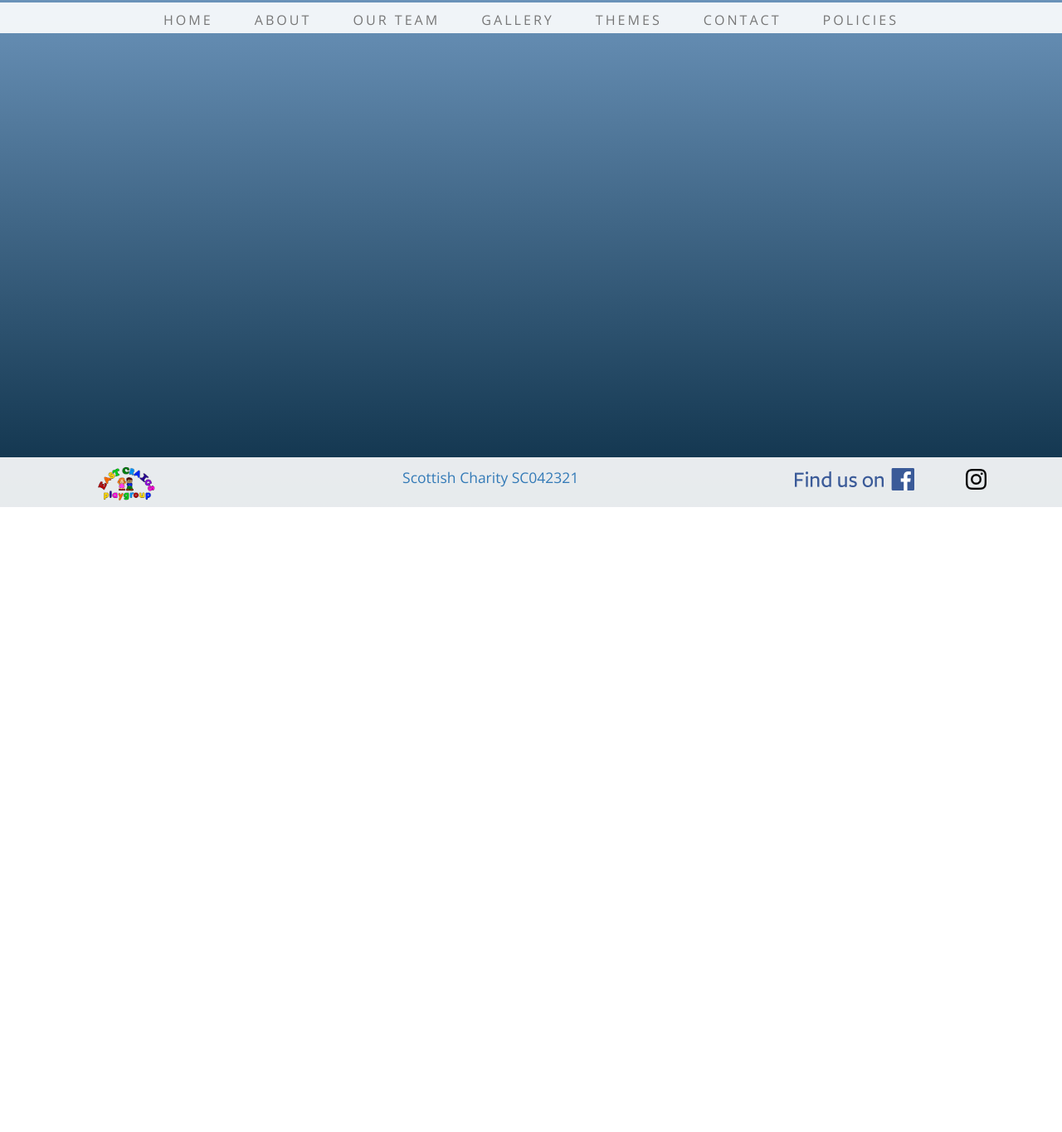
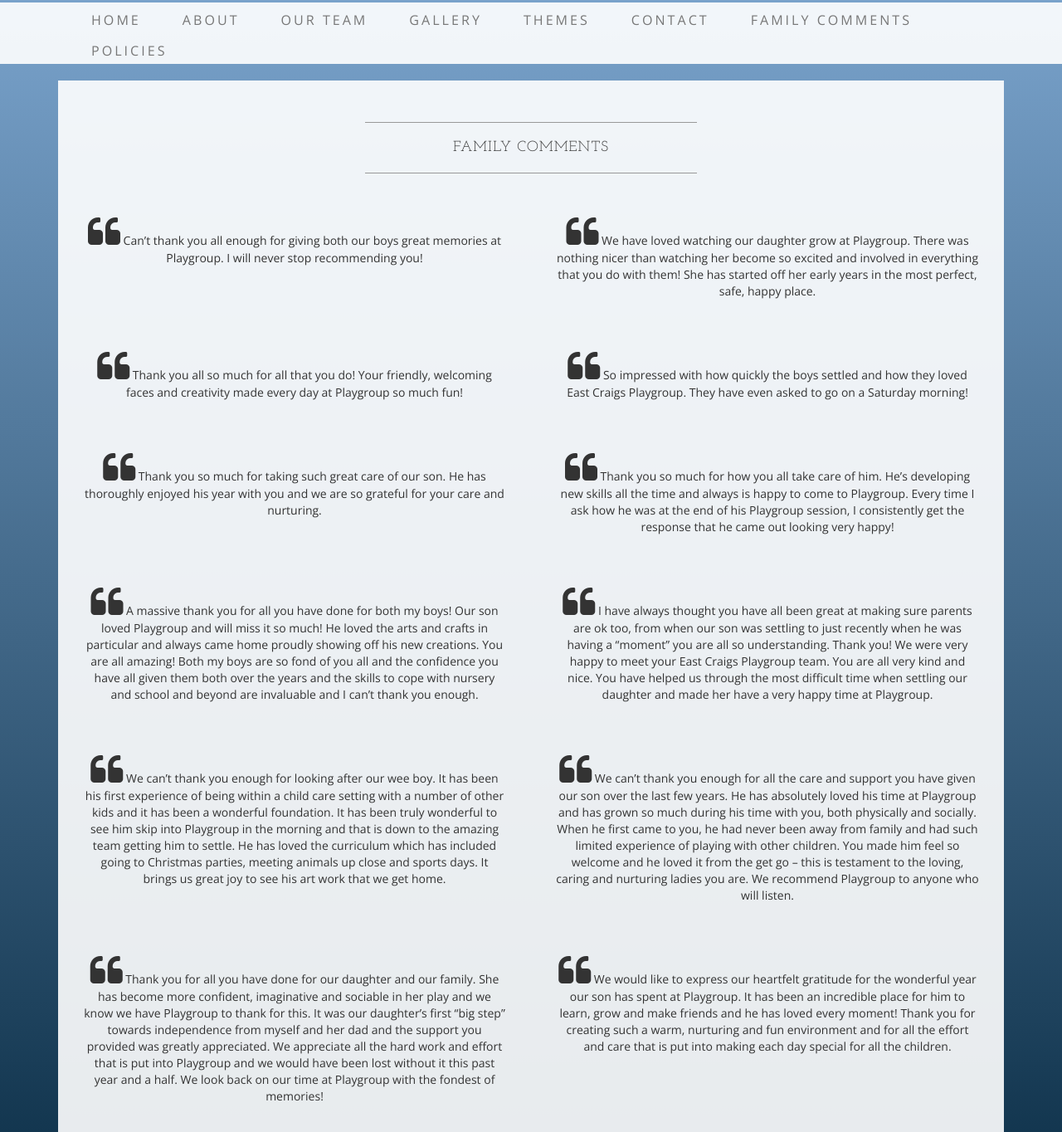
Before and after one commit to EastCraigsPlaygroup/EastCraigsPlaygroup.github.io, a website: page index.html at #/familycomments in a window 1280 px wide. Shown: the part 189-1553 px from the top of the page at 83% size. Before the commit the page ends 800 px from the top, so only its background shows below. Drawn offline with nearby package versions, Linux system fonts and the light colour scheme.

Commit message:
Added family comments page

```diff
--- a/index.html
+++ b/index.html
@@ -83,6 +83,9 @@
                         <a href="#/contact">Contact</a>
                     </li>
                     <li>
+                        <a href="#/familycomments">Family comments</a>
+                    </li>
+                    <li>
                         <a href="#/policies">Policies</a>
                     </li>
                 </ul>
--- a/js/app.js
+++ b/js/app.js
@@ -76,6 +76,12 @@
                 controllerAs: 'contact'
             })
 
+            // route for the contact page
+            .when('/familycomments', {
+                templateUrl: 'pages/family-comments.html',
+                controller: 'commentsController'
+            })
+
             // route for the policies page
             .when('/policies', {
                 templateUrl: 'pages/policies.html',
@@ -151,6 +157,12 @@
     });
 
     app.controller('teamController', function ($scope) {
+        $scope.initialize = function () {
+            $scope.setDefaultPage();
+        }
+    });
+
+    app.controller('commentsController', function ($scope) {
         $scope.initialize = function () {
             $scope.setDefaultPage();
         }
--- /dev/null
+++ b/pages/family-comments.html
@@ -0,0 +1,166 @@
+
+<div class="box">
+    <div class="row">
+        <div class="col-lg-12">
+            <hr>
+            <h2 class="intro-text text-center">
+                Family Comments
+            </h2>
+            <hr>
+        </div>
+    </div>
+
+    <div class="row">
+        <div class="col-sm-6 text-center row-margin">
+            <div class="container-fluid">
+                <i class="fa fa-quote-left fa-3x"></i>
+                Can’t thank you all enough for giving both our boys great
+                memories at Playgroup. I will never stop recommending you!
+            </div>
+        </div>
+
+        <div class="col-sm-6 text-center row-margin">
+            <div class="container-fluid">
+                <i class="fa fa-quote-left fa-3x"></i>
+                We have loved watching our daughter grow at Playgroup. There
+                was nothing nicer than watching her become so excited and
+                involved in everything that you do with them! She has started off
+                her early years in the most perfect, safe, happy place.
+            </div>
+        </div>
+    </div>
+
+    <div class="row">
+        <div class="col-sm-6 text-center row-margin">
+            <div class="container-fluid">
+                <i class="fa fa-quote-left fa-3x"></i>
+                Thank you all so much for all that you do!
+                Your friendly, welcoming faces and creativity made every day at
+                Playgroup so much fun!
+            </div>
+        </div>
+
+        <div class="col-sm-6 text-center row-margin">
+            <div class="container-fluid">
+                <i class="fa fa-quote-left fa-3x"></i>
+                So impressed with how quickly the boys settled and how they
+                loved East Craigs Playgroup. They have even asked to go on a
+                Saturday morning!
+            </div>
+        </div>
+    </div>
+
+    <div class="row">
+        <div class="col-sm-6 text-center row-margin">
+            <div class="container-fluid">
+                <i class="fa fa-quote-left fa-3x"></i>
+                Thank you so much for taking such great care of our son. He has
+                thoroughly enjoyed his year with you and we are so grateful for
+                your care and nurturing.
+            </div>
+        </div>
+
+        <div class="col-sm-6 text-center row-margin">
+            <div class="container-fluid">
+                <i class="fa fa-quote-left fa-3x"></i>
+                Thank you so much for how you all take care of him. He’s
+                developing new skills all the time and always is happy to come to
+                Playgroup. Every time I ask how he was at the end of his
+                Playgroup session, I consistently get the response that he came
+                out looking very happy!
+            </div>
+        </div>
+    </div>
+
+    <div class="row">
+        <div class="col-sm-6 text-center row-margin">
+            <div class="container-fluid">
+                <i class="fa fa-quote-left fa-3x"></i>
+                A massive thank you for all you have done for both my boys! Our
+                son loved Playgroup and will miss it so much! He loved the arts
+                and crafts in particular and always came home proudly showing
+                off his new creations. You are all amazing! Both my boys are so
+                fond of you all and the confidence you have all given them both
+                over the years and the skills to cope with nursery and school and
+                beyond are invaluable and I can’t thank you enough.
+            </div>
+        </div>
+
+        <div class="col-sm-6 text-center row-margin">
+            <div class="container-fluid">
+                <i class="fa fa-quote-left fa-3x"></i>
+                I have always thought you have all been great at making sure
+                parents are ok too, from when our son was settling to just
+                recently when he was having a “moment” you are all so
+                understanding. Thank you!
+                We were very happy to meet your East Craigs Playgroup team.
+                You are all very kind and nice. You have helped us through the
+                most difficult time when settling our daughter and made her have
+                a very happy time at Playgroup.
+            </div>
+        </div>
+    </div>
+
+    <div class="row">
+        <div class="col-sm-6 text-center row-margin">
+            <div class="container-fluid">
+                <i class="fa fa-quote-left fa-3x"></i>
+                We can’t thank you enough for looking after our wee boy. It has
+                been his first experience of being within a child care setting with a
+                number of other kids and it has been a wonderful foundation.
+                It has been truly wonderful to see him skip into Playgroup in the
+                morning and that is down to the amazing team getting him to
+                settle. He has loved the curriculum which has included going to
+                Christmas parties, meeting animals up close and sports days. It
+                brings us great joy to see his art work that we get home.
+            </div>
+        </div>
+
+        <div class="col-sm-6 text-center row-margin">
+            <div class="container-fluid">
+                <i class="fa fa-quote-left fa-3x"></i>
+                We can’t thank you enough for all the care and support you have
+                given our son over the last few years. He has absolutely loved
+                his time at Playgroup and has grown so much during his time with
+                you, both physically and socially. When he first came to you, he
+                had never been away from family and had such limited
+                experience of playing with other children. You made him feel so
+                welcome and he loved it from the get go – this is testament to the
+                loving, caring and nurturing ladies you are. We recommend
+                Playgroup to anyone who will listen.
+            </div>
+        </div>
+    </div>
+
+    <div class="row">
+        <div class="col-sm-6 text-center row-margin">
+            <div class="container-fluid">
+                <i class="fa fa-quote-left fa-3x"></i>
+                Thank you for all you have done for our daughter and our family.
+                She has become more confident, imaginative and sociable in her
+                play and we know we have Playgroup to thank for this. It was our
+                daughter’s first “big step” towards independence from myself and
+                her dad and the support you provided was greatly appreciated.
+                We appreciate all the hard work and effort that is put into
+                Playgroup and we would have been lost without it this past year
+                and a half. We look back on our time at Playgroup with the
+                fondest of memories!
+            </div>
+        </div>
+
+        <div class="col-sm-6 text-center row-margin">
+            <div class="container-fluid">
+                <i class="fa fa-quote-left fa-3x"></i>
+                We would like to express our heartfelt gratitude for the wonderful
+                year our son has spent at Playgroup. It has been an incredible
+                place for him to learn, grow and make friends and he has loved
+                every moment! Thank you for creating such a warm, nurturing
+                and fun environment and for all the effort and care that is put into
+                making each day special for all the children.
+            </div>
+        </div>
+    </div>
+
+</div>
+
+<div ng-init="initialize()"></div>
```
